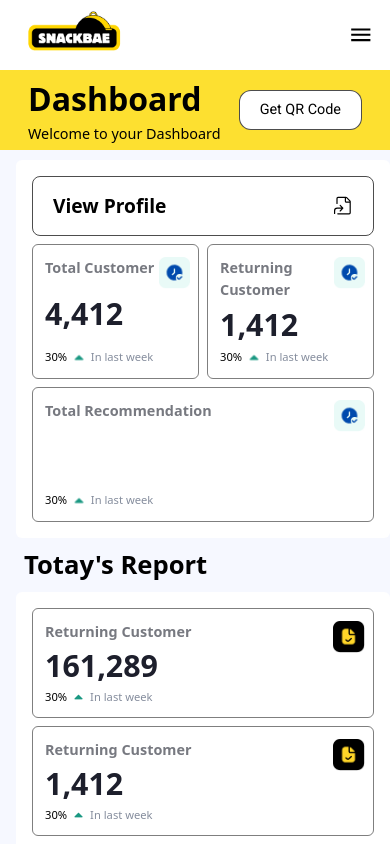
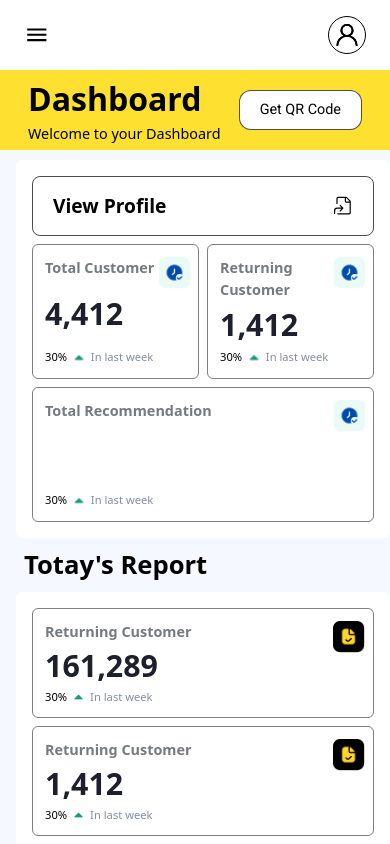
Before and after one commit to snackbae23/snackbaeuser, a React (Vite) app: page /restaurant in a window 390 px wide. Shown: the top 844 px of the page. Built offline with nearby package versions, Linux system fonts and the light colour scheme; no server answers.

Commit message:
frame for small screen

```diff
--- a/src/component/Navbar1.jsx
+++ b/src/component/Navbar1.jsx
@@ -1,5 +1,6 @@
 import React, { useState, useEffect, useRef } from 'react'
 import { Link, NavLink, useNavigate } from 'react-router-dom';
+import { GoPerson } from "react-icons/go";
 
 //image
 import logo from '../assets/logo.png';
@@ -30,6 +31,9 @@ const Navbar1 = () => {
     //handle toggle for menu for small screen
     const [isToggled, setIsToggled] = useState(false);
     const [isToggled1, setIsToggled1] = useState(false);
+
+    const [fram,setframe]=useState(false);
+
     const handleToggle = () => {
         setIsToggled(!isToggled);
 
@@ -42,6 +46,15 @@ const Navbar1 = () => {
         document.getElementById('left').style.display = "block";
 
     };
+
+    const frames1 =()=>{
+        setframe(!fram);
+        document.getElementById('frame').style.display = "none";
+    };
+    const frames2 =()=>{
+        setframe(!fram);
+        document.getElementById('frame').style.display = "block";
+    };
     // Function to handle link click
     const handleLinkClick = () => {
         if (isToggled) {
@@ -52,7 +65,7 @@ const Navbar1 = () => {
 
 
     return (
-        <div className='fixed bg-white z-[1000] w-full h-[70px] flex justify-between items-center px-[1rem]'>
+        <div className='fixed bg-white z-[1000] w-full h-[70px] flex justify-between items-center px-[1.5rem]'>
             {/* logo */}
             <img
                 onClick={
@@ -60,7 +73,7 @@ const Navbar1 = () => {
                         navigate('/');
                     }
                 } src={logo} alt='logo'
-                className='h-full aspect-auto p-[.5rem] cursor-pointer' />
+                className='h-full aspect-auto  cursor-pointer sm:block hidden ' />
 
 
 
@@ -68,12 +81,21 @@ const Navbar1 = () => {
             {
                 isToggled ?
                     (<IoMdClose
-                        className='sm:hidden block text-[1.6rem]'
+                        className='sm:hidden block text-[1.7rem]'
                         onClick={handleToggle} />) :
                     (<IoMdMenu
                         className='sm:hidden block text-[1.6rem]'
                         onClick={handleToggle1} />)
             }
+            <div className='sm:hidden block rounded-full border border-[black] items-center justify-center p-1 relative '>
+                {
+                    fram ?
+                    (<GoPerson className='size-7 absolute ' onClick={frames1} />):
+                    (<GoPerson className='size-7 absolute ' onClick={frames2} />)
+                }
+
+            <GoPerson className='size-7 ' onClick={frames1} />
+            </div>
 
         </div>
     )
--- a/src/pages/RestaurantConsole.jsx
+++ b/src/pages/RestaurantConsole.jsx
@@ -9,6 +9,8 @@ import { BiSolidOffer } from "react-icons/bi";
 import { IoPersonOutline } from "react-icons/io5";
 import { CiSettings } from "react-icons/ci";
 import { IoLogOutOutline } from "react-icons/io5";
+import { IoSettingsOutline } from "react-icons/io5";
+import { GoPerson } from "react-icons/go";
 
 import Dashboard from '../component/Dashboard';
 import Menu from '../component/Menu';
@@ -100,10 +102,30 @@ const RestaurantConsole = () => {
     <>
       <Navbar1 />
       <div className='w-full h-fit flex justify-center  relative  '>
+
+          {/* frame */}
+          <div id='frame' className='hidden fixed right-9 z-50  w-[75%] bg-white  h-fit mt-[70px] rounded-md p-5 border border-[black]'>
+            <div className='flex flex-col '>
+            <div className='flex gap-2 items-center justify-evenly p-2'>
+              <GoPerson className='size-7 ' />
+              <div className='text-[#000000]'>
+                <p className='text-[1.2rem]'>Foodoos</p>
+                <p>Snack Id :9881</p>
+              </div>
+              <IoSettingsOutline className='size-7' />
+
+            </div>
+            <button className='px-2 py-2 rounded-md border border-[#999da2] mb-3 text-[#004AAD] font-bold '>Add Account</button>
+
+            </div>
+
+
+          </div>
+
         {/* left side */}
 
-        <div id='left' className='sm:w-[20%] bg-white sm:fixed absolute sm:left-1 right-2   z-40   h-full hidden sm:block  mt-[70px] px-6 text-[.95rem]  gap-32  '>
-          <div>
+        <div id='left' className='sm:w-[20%] bg-white sm:fixed absolute sm:left-1 left-0 z-40   h-full hidden sm:block  mt-[70px] px-6 text-[.95rem]  gap-32  '>
+          <div className='mt-2'>
             <div id=''
               onClick={a}
 
```
